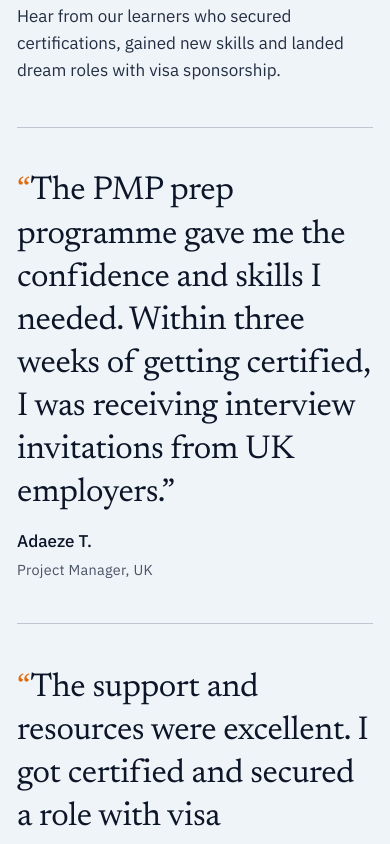
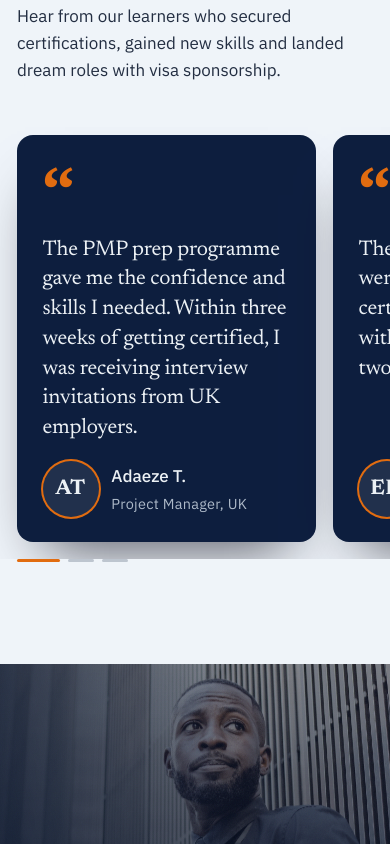
Before and after one commit to Felixdiamond/fafoni, a Next.js app: page / in a window 390 px wide. Shown: the part 6740-7584 px from the top of the page. Built offline with nearby package versions, Linux system fonts and the light colour scheme.

Commit message:
Testimonial carousel on phones, portraits beside names

```diff
--- /dev/null
+++ b/app/_components/Stories.tsx
@@ -0,0 +1,116 @@
+"use client";
+
+import Image, { type StaticImageData } from "next/image";
+import { useEffect, useRef, useState } from "react";
+import { Reveal } from "./Reveal";
+
+export type Story = {
+  readonly quote: string;
+  readonly name: string;
+  readonly role: string;
+  readonly photo?: StaticImageData;
+};
+
+const initials = (name: string) =>
+  name
+    .split(/\s+/)
+    .map((w) => w[0])
+    .join("")
+    .replace(/[^A-Za-z]/g, "")
+    .slice(0, 2)
+    .toUpperCase();
+
+/** Testimonials. Desktop: pinned heading + list. Phones: snap carousel that advances on its own until touched. */
+export function Stories({ items }: { items: readonly Story[] }) {
+  const rail = useRef<HTMLDivElement>(null);
+  const [active, setActive] = useState(0);
+  const paused = useRef(false);
+  const resume = useRef<ReturnType<typeof setTimeout> | null>(null);
+
+  // Track the active card from scroll position (phones only; on desktop the rail doesn't scroll).
+  useEffect(() => {
+    const el = rail.current;
+    if (!el) return;
+    let ticking = false;
+    const onScroll = () => {
+      if (ticking) return;
+      ticking = true;
+      requestAnimationFrame(() => {
+        const cards = Array.from(el.children) as HTMLElement[];
+        const x = el.scrollLeft + el.clientWidth / 2;
+        let best = 0;
+        cards.forEach((c, i) => {
+          if (Math.abs(c.offsetLeft + c.offsetWidth / 2 - x) < Math.abs(cards[best].offsetLeft + cards[best].offsetWidth / 2 - x)) best = i;
+        });
+        setActive(best);
+        ticking = false;
+      });
+    };
+    el.addEventListener("scroll", onScroll, { passive: true });
+    return () => el.removeEventListener("scroll", onScroll);
+  }, []);
+
+  // Auto-advance on phones every 5.5 s; a touch pauses it, and it resumes after 9 s of quiet.
+  useEffect(() => {
+    const el = rail.current;
+    if (!el) return;
+    const mobile = window.matchMedia("(max-width: 59.99rem)");
+    const reduce = window.matchMedia("(prefers-reduced-motion: reduce)").matches;
+    if (!mobile.matches || reduce) return;
+    const pause = () => {
+      paused.current = true;
+      if (resume.current) clearTimeout(resume.current);
+      resume.current = setTimeout(() => (paused.current = false), 9000);
+    };
+    el.addEventListener("pointerdown", pause, { passive: true });
+    el.addEventListener("touchstart", pause, { passive: true });
+    const tick = setInterval(() => {
+      if (paused.current || document.hidden) return;
+      const cards = Array.from(el.children) as HTMLElement[];
+      if (!cards.length) return;
+      const rect = el.getBoundingClientRect();
+      if (rect.bottom < 0 || rect.top > window.innerHeight) return; // only while on screen
+      const next = cards[(active + 1) % cards.length];
+      el.scrollTo({ left: next.offsetLeft - parseFloat(getComputedStyle(el).paddingLeft || "0"), behavior: "smooth" });
+    }, 5500);
+    return () => {
+      clearInterval(tick);
+      el.removeEventListener("pointerdown", pause);
+      el.removeEventListener("touchstart", pause);
+      if (resume.current) clearTimeout(resume.current);
+    };
+  }, [active]);
+
+  return (
+    <div className="stories__list">
+      <div className="stories__rail" ref={rail}>
+        {items.map((story, i) => (
+          <Reveal as="figure" className="story" key={story.name} delay={i * 0.08}>
+            <span className="story__mark" aria-hidden="true">
+              “
+            </span>
+            <blockquote>{story.quote}</blockquote>
+            <figcaption className="story__who">
+              <span className="story__avatar" aria-hidden={story.photo ? undefined : "true"}>
+                {story.photo ? (
+                  <Image src={story.photo} alt={story.name} width={56} height={56} sizes="56px" />
+                ) : (
+                  initials(story.name)
+                )}
+              </span>
+              <span className="story__meta">
+                <span className="story__name">{story.name}</span>
+                <span className="story__role">{story.role}</span>
+              </span>
+            </figcaption>
+          </Reveal>
+        ))}
+      </div>
+      <div className="stories__dots" aria-hidden="true">
+        {items.map((s, i) => (
+          <span key={s.name} className={`stories__dot${i === active ? " is-active" : ""}`} />
+        ))}
+      </div>
+    </div>
+  );
+}
--- a/app/page.tsx
+++ b/app/page.tsx
@@ -5,6 +5,7 @@ import { Closing } from "./_components/Closing";
 import { Counter } from "./_components/Counter";
 import { Hero } from "./_components/Hero";
 import { Reveal } from "./_components/Reveal";
+import { Stories } from "./_components/Stories";
 import { certifications, closing, hero, industries, stories, strip, why } from "./_content/home";
 import { links } from "./_content/links";
 
@@ -137,17 +138,7 @@ export default function HomePage() {
               <Reveal as="p" delay={0.2}>{stories.body}</Reveal>
             </div>
           </div>
-          <div className="stories__list">
-            {stories.items.map((story, i) => (
-              <Reveal as="figure" className="story" key={story.name} delay={i * 0.08}>
-                <blockquote>{story.quote}</blockquote>
-                <figcaption className="story__who">
-                  <span className="story__name">{story.name}</span>
-                  <span className="story__role">{story.role}</span>
-                </figcaption>
-              </Reveal>
-            ))}
-          </div>
+          <Stories items={stories.items} />
         </div>
       </section>
 
--- a/app/site.css
+++ b/app/site.css
@@ -324,22 +324,57 @@ sup { line-height: 0; }
 .index li:last-child { border-bottom: var(--rule-hair) solid var(--color-rule); }
 @media (min-width: 40rem) { .index { grid-template-columns: repeat(2, minmax(0, 1fr)); } .index li:nth-last-child(2):nth-child(odd) { border-bottom: var(--rule-hair) solid var(--color-rule); } }
 
-/* ---------- stories · T1 ---------- */
+/* ---------- stories · T1 on desktop, carousel on phones ---------- */
 .stories { padding-block: var(--space-3xl); display: grid; grid-template-columns: minmax(0, 1fr); gap: var(--space-xl); align-items: start; }
 .sec__head--tight { padding-bottom: 0; }
 .stories__list { min-width: 0; }
+.story { position: relative; display: grid; gap: var(--space-md); }
+.story blockquote { margin: 0; font-family: var(--font-display); font-weight: 400; font-size: var(--text-xl); line-height: 1.3; letter-spacing: -0.012em; max-width: 30ch; text-wrap: pretty; color: var(--color-ink); }
+.story__mark { display: none; }
+.story__who { display: flex; align-items: center; gap: var(--space-sm); }
+.story__avatar {
+  display: inline-grid; place-items: center; flex: none; width: 56px; height: 56px; border-radius: 50%; overflow: clip;
+  background: var(--color-plate); color: var(--color-plate-ink); box-shadow: 0 0 0 2px var(--color-accent);
+  font-family: var(--font-display); font-weight: 700; font-size: var(--text-md); letter-spacing: 0.02em;
+}
+.story__avatar img { width: 100%; height: 100%; object-fit: cover; }
+.story__meta { display: grid; gap: var(--space-3xs); }
+.story__name { font-weight: 500; color: var(--color-ink); }
+.story__role { color: var(--color-muted); font-size: var(--text-sm); letter-spacing: 0.02em; }
+.stories__dots { display: none; }
+
 @media (min-width: 60rem) {
   .stories { grid-template-columns: minmax(0, 5fr) minmax(0, 7fr); gap: var(--space-3xl); padding-block: var(--space-4xl); }
+  .stories__rail { display: grid; }
+  .story { padding-block: var(--space-2xl); border-top: var(--rule-hair) solid var(--color-rule); }
+  .story:first-child { border-top: 0; padding-top: 0; }
+  .story:last-child { border-bottom: var(--rule-hair) solid var(--color-rule); }
+  .story blockquote::before { content: "\201C"; color: var(--color-accent); margin-inline-start: -0.45em; }
+  .story blockquote::after { content: "\201D"; }
 }
-.story { display: grid; grid-template-columns: minmax(0, 1fr); gap: var(--space-sm) var(--space-2xl); padding-block: var(--space-xl); border-top: var(--rule-hair) solid var(--color-rule); }
-.story:last-child { border-bottom: var(--rule-hair) solid var(--color-rule); }
-.story blockquote { margin: 0; font-family: var(--font-display); font-weight: 400; font-size: var(--text-xl); line-height: 1.3; letter-spacing: -0.012em; max-width: 30ch; text-wrap: pretty; color: var(--color-ink); }
-.story blockquote::before { content: "\201C"; color: var(--color-accent); }
-.story blockquote::after  { content: "\201D"; }
-.story__who { display: grid; gap: var(--space-3xs); align-content: start; }
-.story__name { font-weight: 500; color: var(--color-ink); }
-.story__role { color: var(--color-muted); font-size: var(--text-sm); letter-spacing: 0.02em; }
-@media (min-width: 60rem) { .story { grid-template-columns: minmax(0, 1fr); gap: var(--space-md); padding-block: var(--space-2xl); } .story:first-child { border-top: 0; padding-top: 0; } .story blockquote::before { margin-inline-start: -0.45em; } }
+
+@media (max-width: 59.99rem) {
+  .stories__list { margin-inline: calc(-1 * var(--page-gutter)); }
+  .stories__rail {
+    display: flex; gap: var(--space-md); padding-inline: var(--page-gutter); padding-block: var(--space-xs) var(--space-md);
+    overflow-x: auto; scroll-snap-type: x mandatory; scroll-padding-inline: var(--page-gutter); scrollbar-width: none; overscroll-behavior-x: contain;
+  }
+  .stories__rail::-webkit-scrollbar { display: none; }
+  .story {
+    flex: 0 0 min(84%, 22rem); scroll-snap-align: start; scroll-snap-stop: always;
+    padding: var(--space-xl) var(--space-lg) var(--space-lg); border-radius: var(--radius-lg);
+    background: var(--color-plate); color: var(--color-plate-ink); box-shadow: var(--shadow-panel);
+    grid-template-rows: auto 1fr auto; min-height: 18rem;
+  }
+  .story__mark { display: block; font-family: var(--font-display); font-weight: 700; font-size: 4rem; line-height: 0.6; color: var(--color-accent); }
+  .story blockquote { color: var(--color-plate-ink); font-size: var(--text-md); line-height: 1.4; max-width: none; }
+  .story__name { color: var(--color-plate-ink); }
+  .story__role { color: var(--color-plate-muted); }
+  .story__avatar { background: var(--color-plate-3); box-shadow: 0 0 0 2px var(--color-accent); }
+  .stories__dots { display: flex; gap: var(--space-xs); padding-inline: var(--page-gutter); }
+  .stories__dot { width: 1.5rem; height: 3px; border-radius: 999px; background: var(--color-rule); transition: background-color var(--dur-short) var(--ease-out), width var(--dur-short) var(--ease-out); }
+  .stories__dot.is-active { width: 2.5rem; background: var(--color-accent); }
+}
 
 /* ---------- closing · statement scrubbed in over a darkened photograph ---------- */
 .close { position: relative; isolation: isolate; overflow: clip; background: var(--color-plate-0); color: var(--color-plate-ink); min-height: 88svh; display: grid; align-items: end; }
```
